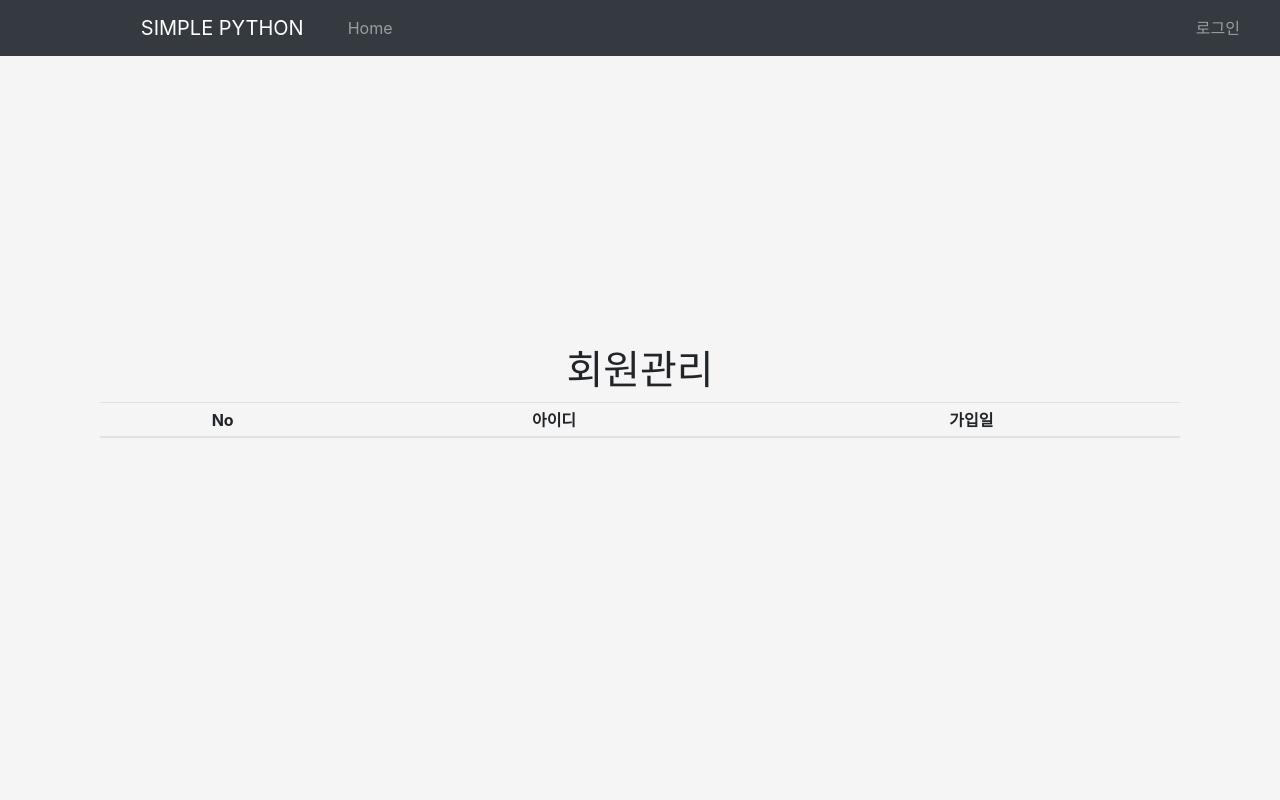
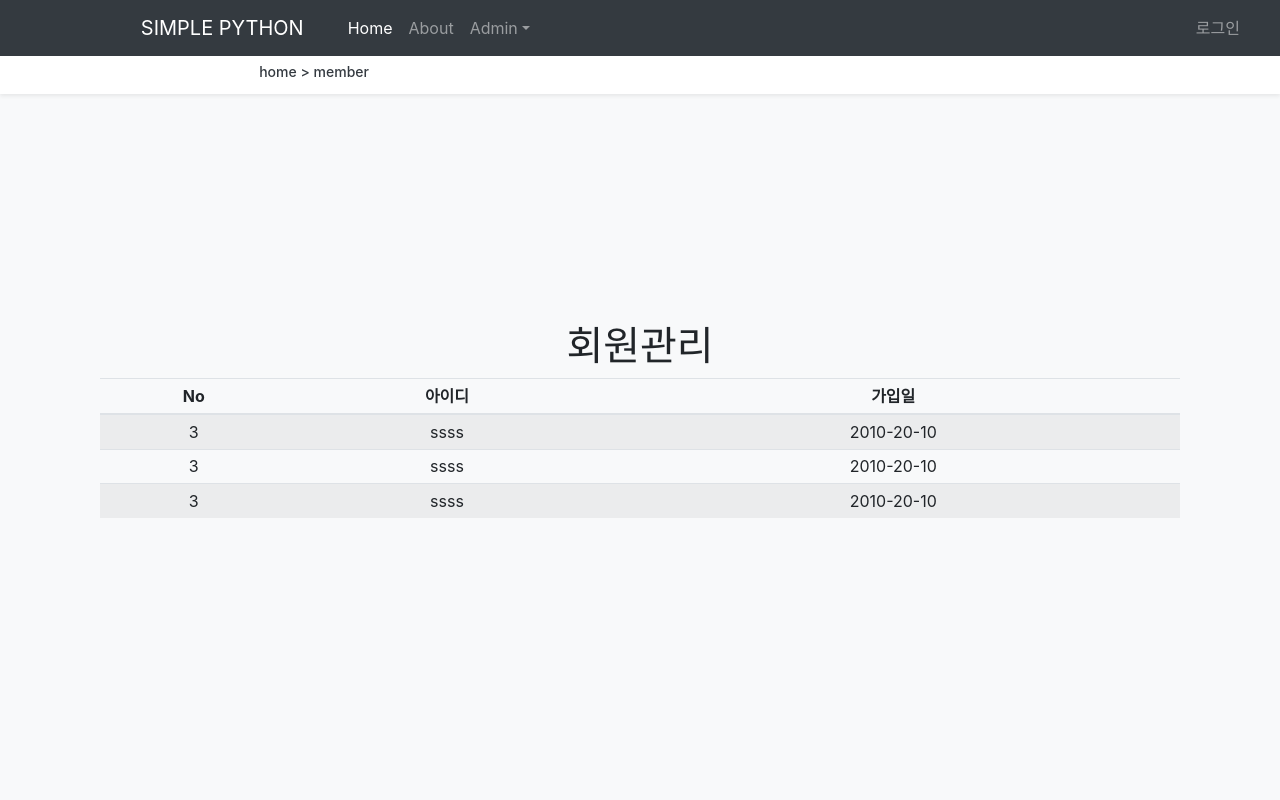
Before and after one commit to kjcaway/simplePython, a Flask app: page /member/ in a window 1280 px wide. Run offline with Flask 2, Linux system fonts and the light colour scheme; lists and menus that the app fills with data are empty; some libraries are stand-ins or nearby versions.

Commit message:
about etc...

```diff
--- a/src/website/static/css/main.css
+++ b/src/website/static/css/main.css
@@ -1,6 +1,7 @@
 html,
 body {
   height: 100%;
+  padding-top: 56px;
 }
 .starter-template {
   padding: 40px 15px;
@@ -74,3 +75,57 @@ body {
 span.blue{
   color: blue;
 }
+
+/* location bar */
+.nav-scroller {
+  position: relative;
+  z-index: 2;
+  height: 2.75rem;
+  overflow-y: hidden;
+}
+
+.nav-scroller .nav {
+  display: -ms-flexbox;
+  display: flex;
+  -ms-flex-wrap: nowrap;
+  flex-wrap: nowrap;
+  padding-bottom: 1rem;
+  margin-top: -1px;
+  overflow-x: auto;
+  color: rgba(255, 255, 255, .75);
+  text-align: center;
+  white-space: nowrap;
+  -webkit-overflow-scrolling: touch;
+}
+
+.nav-underline .nav-link {
+  padding-top: .75rem;
+  padding-bottom: .75rem;
+  font-size: .875rem;
+  color: #6c757d;
+}
+
+.nav-underline .nav-link:hover {
+  color: #007bff;
+}
+
+.nav-underline .active {
+  font-weight: 500;
+  color: #343a40;
+}
+
+/* MARKETING CONTENT
+-------------------------------------------------- */
+
+/* Center align the text within the three columns below the carousel */
+.marketing .col-lg-4 {
+  margin-bottom: 1.5rem;
+  text-align: center;
+}
+.marketing h2 {
+  font-weight: 400;
+}
+.marketing .col-lg-4 p {
+  margin-right: .75rem;
+  margin-left: .75rem;
+}
--- /dev/null
+++ b/src/website/static/css/my.css
@@ -0,0 +1,11 @@
+.my-secNav{
+  position: fixed;
+  width: 100%;
+  top: 50px;
+  padding-left: 19%;
+}
+
+.my-about{
+  position: fixed;
+  top: 100px;
+}
--- a/src/website/templates/layout.html
+++ b/src/website/templates/layout.html
@@ -8,10 +8,11 @@
   <title>{% block title %}LAYOUT{% endblock %}</title>
   <link rel="stylesheet" href="{{ url_for('static', filename='css/bootstrap.min.css')}}">
   <link rel="stylesheet" href="{{ url_for('static', filename='css/main.css')}}">
+  <link rel="stylesheet" href="{{ url_for('static', filename='css/my.css')}}">
   {% block link %}{% endblock %}
 </head>
 
-<body>
+<body class="bg-light">
   <nav class="navbar navbar-expand-md navbar-dark bg-dark fixed-top">
     <a class="navbar-brand pl10" href="#">SIMPLE PYTHON</a>
     <button class="navbar-toggler" type="button" data-toggle="collapse" data-target="#navbarsExampleDefault"
@@ -21,8 +22,20 @@
 
     <div class="collapse navbar-collapse pl20p" id="navbarsExampleDefault">
       <ul class="navbar-nav mr-auto">
+        <li class="nav-item active">
+          <a class="nav-link" href="/">Home <span class="sr-only">(current)</span></a>
+        </li>
         <li class="nav-item">
-          <a class="nav-link" href="/">Home <span class="sr-only">(current)</span></a>
+          <a class="nav-link" href="/about/">About <span class="sr-only">(current)</span></a>
+        </li>
+        <li class="nav-item dropdown">
+          <a class="nav-link dropdown-toggle" href="#" id="dropdown01" data-toggle="dropdown" aria-haspopup="true"
+            aria-expanded="false">Admin</a>
+          <div class="dropdown-menu" aria-labelledby="dropdown01">
+            <a class="dropdown-item" href="/member/">Members List</a>
+            <a class="dropdown-item" href="#">...</a>
+            <a class="dropdown-item" href="#">...</a>
+          </div>
         </li>
       </ul>
       <!-- <form class="form-inline my-2 my-lg-0">
@@ -37,6 +50,12 @@
     </ul>
   </nav>
 
+  <div class="nav-scroller bg-white shadow-sm my-secNav">
+    <nav class="nav nav-underline">
+      <a class="nav-link active" href="#">home > member</a>
+    </nav>
+  </div>
+
   {% block body %}{% endblock %}
 
   {% block footer %}
--- a/src/website/templates/member/list.html
+++ b/src/website/templates/member/list.html
@@ -23,7 +23,39 @@ HOME
           </tr>
         </thead>
         <tbody>
-          {{ members}}
+          <tr>
+            <td>
+              3
+            </td>
+            <td>
+              ssss
+            </td>
+            <td>
+              2010-20-10
+            </td>
+          </tr>
+          <tr>
+            <td>
+              3
+            </td>
+            <td>
+              ssss
+            </td>
+            <td>
+              2010-20-10
+            </td>
+          </tr>
+          <tr>
+            <td>
+              3
+            </td>
+            <td>
+              ssss
+            </td>
+            <td>
+              2010-20-10
+            </td>
+          </tr>
         </tbody>
       </table>
     </div>
--- a/src/website/views/home.py
+++ b/src/website/views/home.py
@@ -5,3 +5,7 @@ blueprint = Blueprint('home', __name__)
 @blueprint.route('/')
 def index():
   return render_template('home/home.html')
+
+@blueprint.route('/about/')
+def about():
+  return render_template('home/about.html')
--- a/src/website/views/member.py
+++ b/src/website/views/member.py
@@ -1,6 +1,6 @@
 from flask import Blueprint, render_template, request, redirect
 
-from .. import database
+# from .. import database
 
 blueprint = Blueprint('member', __name__)
 
```
Also changed, not shown: src/website/database.py (+7 -7 lines), src/website/templates/home/about.html (added, +93 -0 lines), README.md (added).
